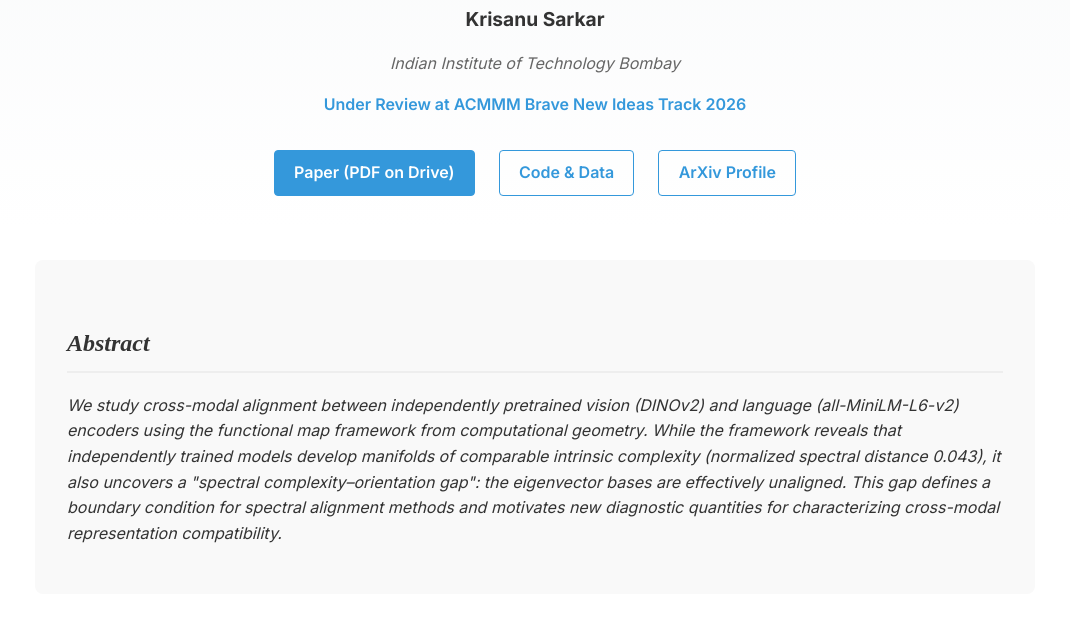
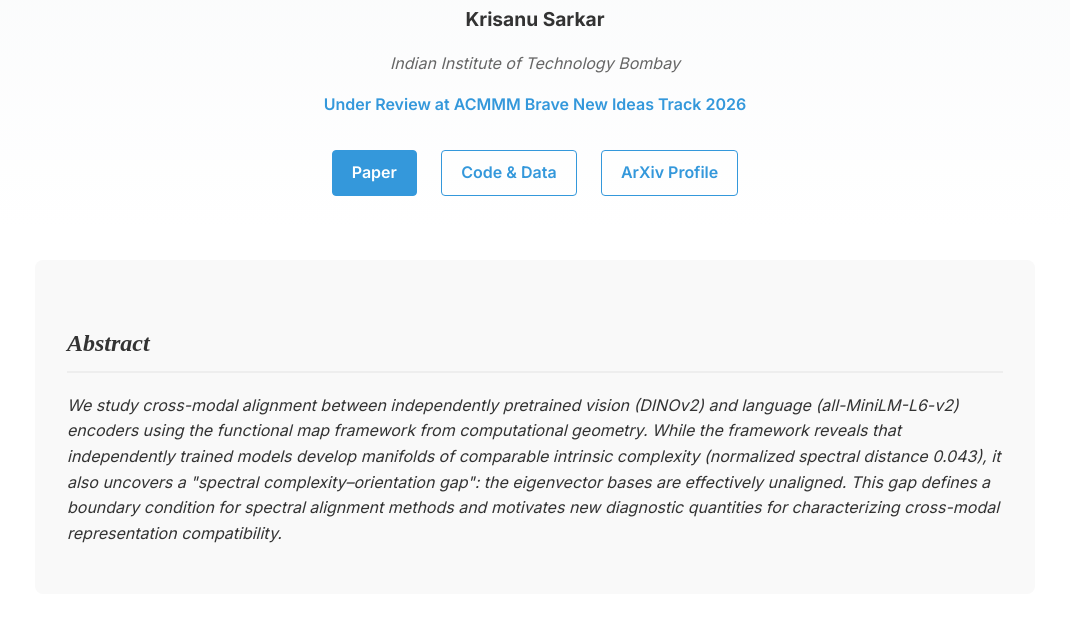
Before and after one commit to krisanu801/SGCR-web, a plain HTML site: page index.html in a window 1280 px wide. Shown: the part 167-800 px from the top of the page, without its empty margins (105-1175 px from the left). Drawn offline with nearby package versions, Linux system fonts and the light colour scheme; a web font is replaced by a local one.

Commit message:
Update index.html

```diff
--- a/index.html
+++ b/index.html
@@ -150,7 +150,7 @@
     <div class="affiliation">Indian Institute of Technology Bombay</div>
     <div class="venue">Under Review at ACMMM Brave New Ideas Track 2026</div>
     <div class="links">
-        <a href="https://drive.google.com/file/d/1Z9Bi9Hq36aZA-bhx18f5WDdh2SaW9VIx/view?usp=sharing" target="_blank" style="background-color: #3498db; color: white;">Paper (PDF on Drive)</a>
+        <a href="SGCR.pdf" target="_blank" style="background-color: #3498db; color: white;">Paper</a>
         <a href="https://github.com/krisanu801/SGCR" target="_blank">Code & Data</a>
         <a href="https://arxiv.org/search/cs?query=Sarkar%2C+Krisanu&searchtype=author&abstracts=show&order=-announced_date_first&size=50" target="_blank">ArXiv Profile</a>
     </div>
```
